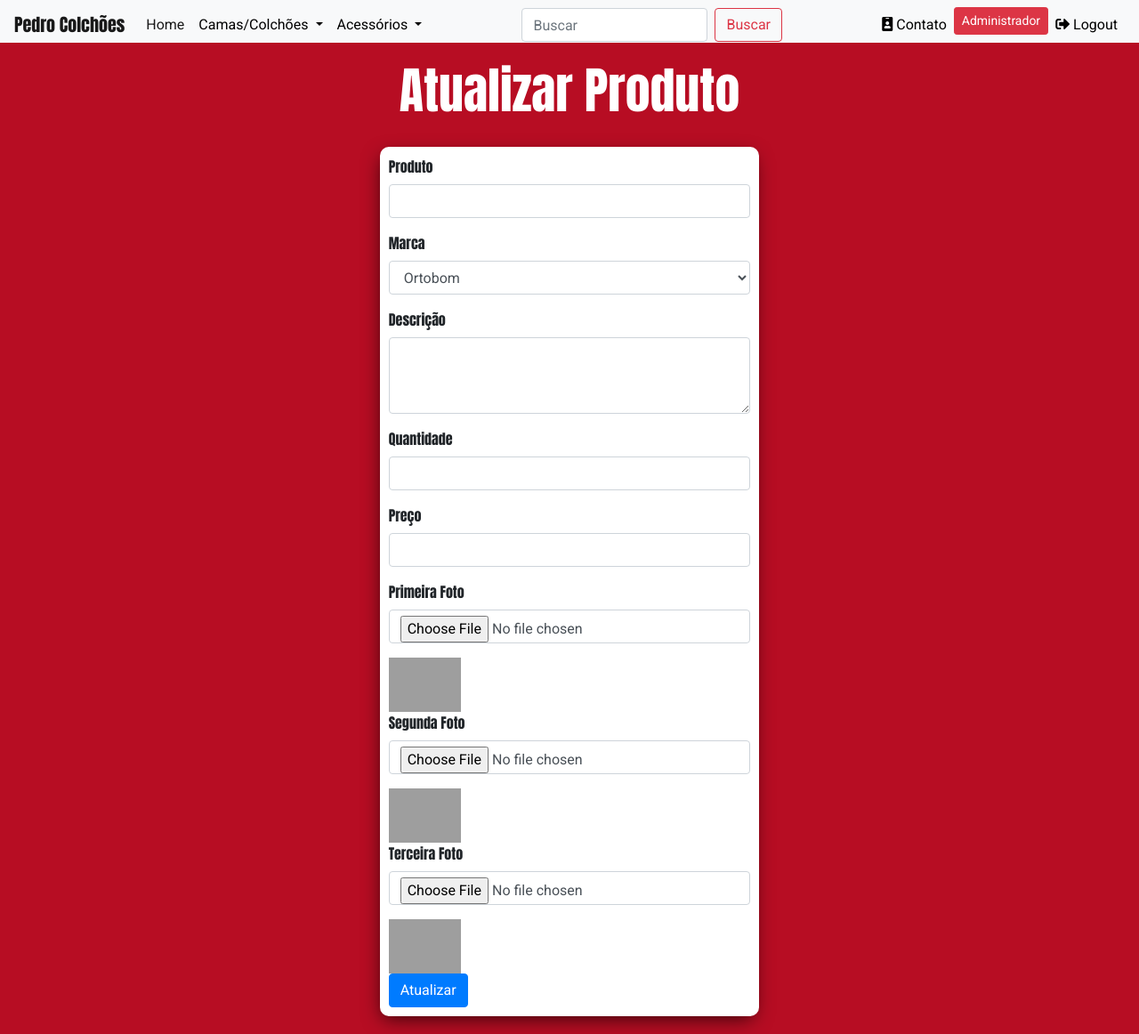
After one commit to pedrocavt/mystore, a PHP site: page /update.php?id=1 in a window 1280 px wide. The commit adds this page. Shown: the whole page at 89% size. Run offline with PHP 8.4, Linux system fonts and the light colour scheme; the visitor is signed in with stand-in values (Sample User, id 1); data that the repository does not hold is empty; some libraries are stand-ins or nearby versions; grey boxes are pictures that could not be loaded.

Commit message:
formulário de uptade

```diff
--- a/listProduct.php
+++ b/listProduct.php
@@ -43,13 +43,13 @@
         </div>
 
         <div class="col-sm-2 align-self-center" style="margin:0 auto">
-            <a href="update.php" style="text-decoration:none">
+            <a href="update.php?id=<?php echo $exibe['id'] ?>" style="text-decoration:none">
                 <button class="btn btn-lg btn-block" style="background-color:orange;color:white; margin-top:10px">
                 <i class="far fa-edit"></i>&nbsp;Alterar
                 </button>
             </a>
 
-            <a href="delete.php" style="text-decoration:none">
+            <a href="delete.php?id=<?php echo $exibe['id'] ?>" style="text-decoration:none">
             <button class="btn btn-lg btn-block" style="background-color:red;color:white; margin-top:10px">
             <i class="far fa-trash-alt"></i>&nbsp;Excluir
             </button>
--- /dev/null
+++ b/update.php
@@ -0,0 +1,93 @@
+<!DOCTYPE html>
+<html lang="en">
+<head>
+    <meta charset="UTF-8">
+    <meta name="viewport" content="width=device-width, initial-scale=1.0">
+    <title>Cadastro</title>
+    <link rel="stylesheet" href="https://stackpath.bootstrapcdn.com/bootstrap/4.5.0/css/bootstrap.min.css" integrity="sha384-9aIt2nRpC12Uk9gS9baDl411NQApFmC26EwAOH8WgZl5MYYxFfc+NcPb1dKGj7Sk" crossorigin="anonymous">
+    <link rel="stylesheet" href="https://use.fontawesome.com/releases/v5.14.0/css/all.css" integrity="sha384-HzLeBuhoNPvSl5KYnjx0BT+WB0QEEqLprO+NBkkk5gbc67FTaL7XIGa2w1L0Xbgc" crossorigin="anonymous">
+    <link rel="stylesheet" href="./css/main.css">
+    <script src="https://code.jquery.com/jquery-3.5.1.slim.min.js" integrity="sha384-DfXdz2htPH0lsSSs5nCTpuj/zy4C+OGpamoFVy38MVBnE+IbbVYUew+OrCXaRkfj" crossorigin="anonymous"></script>
+</head>
+<body class="backg">
+<?php
+
+    session_start();
+
+    if ($_SESSION['adm'] != 1){
+
+        header('location:index.php');
+    }
+
+    $id_produto = $_GET['id'];
+
+    include 'conexao.php';
+    include 'nav.php';
+
+    $consulta = $conexao->query("SELECT * FROM produtos WHERE id = '$id_produto'");
+    $exibe = $consulta->fetch(PDO::FETCH_ASSOC);
+?>
+    <center style="margin-top:20px;color:white">
+        <h1 class="display-4" id="title">Atualizar Produto</h1>
+    </center>
+
+    <div class="col-sm-4 sombra" >
+        <form method="POST" action="_updateProduct.php" enctype="multipart/form-data">
+
+            <div class="form-group">
+                <label for="exampleInputEmail1" class="anton">Produto</label>
+                <input  type="text" name="nome_produto" value="<?php echo $exibe['nome_produto']; ?>" class="form-control"  autocomplete="off">
+            </div>
+            <div class="form-group">
+                <label for="exampleInputEmail1" class="anton">Marca</label>
+               <select name="marca_produto" class="form-control">
+                    <option value="Ortobom" <?=($exibe['marca_produto'] == 'Ortobom')?'selected':''?>>Ortobom</option>
+                    <option value="ColchãoTop" <?=($exibe['marca_produto'] == 'ColchãoTop')?'selected':''?>>ColchãoTop</option>
+                    <option value="CamaDaoras" <?=($exibe['marca_produto'] == 'CamaDaoras')?'selected':''?>>CamaDaoras</option>
+               </select>
+            </div>
+            <div class="form-group">
+                <label for="exampleInputEmail1" class="anton">Descrição</label>
+                <textarea name="descricao_produto" class="form-control" rows="3"  autocomplete="off"><?php echo $exibe['descricao_produto']; ?></textarea>
+            </div>
+            <div class="form-group">
+                <label for="exampleInputEmail1" class="anton">Quantidade</label>
+                <input type="number" name="quantidade_produto" class="form-control" value="<?php echo $exibe['quantidade_produto']; ?>"  autocomplete="off">
+            </div>
+            <div class="form-group">
+                <label for="exampleInputEmail1" class="anton">Preço</label>
+                <input type="text" name="preco_produto" class="form-control" id="preco" value="<?php echo $exibe['preco_produto']; ?>"  autocomplete="off">
+            </div>
+            <div class="form-group">
+                <label for="exampleInputEmail1" class="anton">Primeira Foto</label>
+                <input type="file" name="imagem_produto1" accept="image/*" class="form-control" id="imagem_produto1"  autocomplete="off">
+            </div>
+            <img src="img/<?php echo $exibe['imagem_produto1']?>" width="20%" alt="">
+            <div class="form-group">
+                <label for="exampleInputEmail1" class="anton">Segunda Foto</label>
+                <input type="file" name="imagem_produto2" class="form-control" accept="image/*" id="imagem_produto2"  autocomplete="off">
+            </div>
+            <img src="img/<?php echo $exibe['imagem_produto1']?>" width="20%" alt="">
+            <div class="form-group">
+                <label for="exampleInputEmail1" class="anton">Terceira Foto</label>
+                <input type="file" name="imagem_produto3" class="form-control" accept="image/*" id="imagem_produto2"  autocomplete="off">
+            </div>
+            <img src="img/<?php echo $exibe['imagem_produto1']?>" width="20%" alt="">
+            <div>
+                <button type="submit" class="btn btn-primary">Atualizar</button>
+            </div>
+        </form>
+    </div>
+
+
+<script>
+    $(document).ready(function(){
+        $("#preco").mask("0.000.000.000,00", {reverse:true})
+    });
+
+</script>
+<script src="jquery.mask/jquery.mask.js"></script>
+<script src="https://cdn.jsdelivr.net/npm/popper.js@1.16.0/dist/umd/popper.min.js" integrity="sha384-Q6E9RHvbIyZFJoft+2mJbHaEWldlvI9IOYy5n3zV9zzTtmI3UksdQRVvoxMfooAo" crossorigin="anonymous"></script>
+<script src="https://stackpath.bootstrapcdn.com/bootstrap/4.5.0/js/bootstrap.min.js" integrity="sha384-OgVRvuATP1z7JjHLkuOU7Xw704+h835Lr+6QL9UvYjZE3Ipu6Tp75j7Bh/kR0JKI" crossorigin="anonymous"></script>
+</body>
+</html>
```
Also changed, not shown: delete.php (added).
